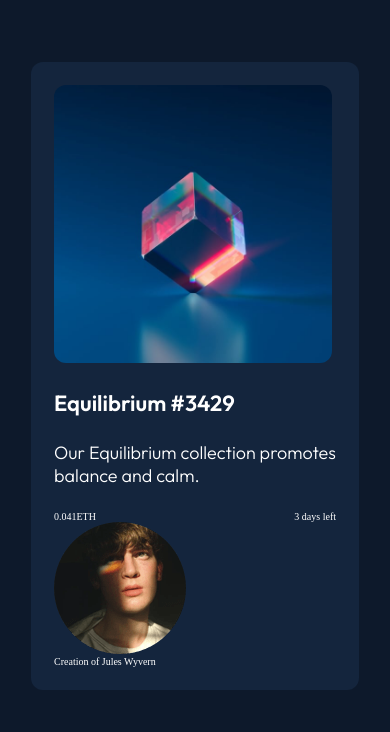
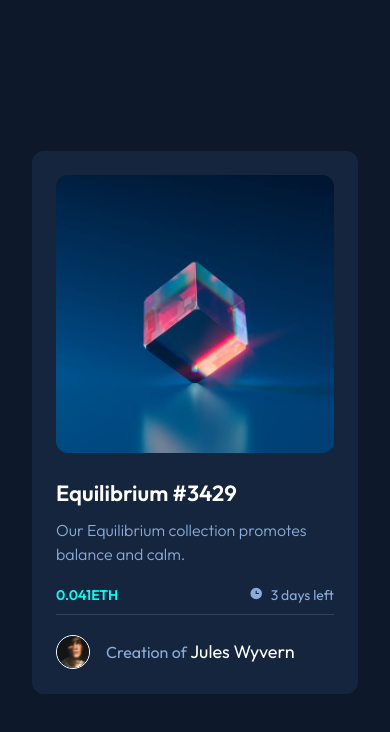
Before and after one commit to lucianakyoko/frontend_mentor_challenges, a plain HTML site: page nft-preview-card-component/index.html in a window 390 px wide. Drawn offline with Linux system fonts and the light colour scheme.

Commit message:
Mobile layout

```diff
--- a/nft-preview-card-component/index.html
+++ b/nft-preview-card-component/index.html
@@ -19,11 +19,11 @@
     <p class="card__paraghaph">Our Equilibrium collection promotes balance and calm.</p>
     <div class="card__details">
       <p class="left">0.041ETH</p>
-      <p class="card__details-right">3 days left</p>
+      <p class="right">3 days left</p>
     </div>
     <div class="card__profile">
       <img src="./images/image-avatar.png" alt="Jules's profile image" class="card__profile-image">
-      <p class="card__profile-creation">Creation of Jules Wyvern</p>
+      <p class="card__profile-creation">Creation of <span class="card__profile-name">Jules Wyvern</span></p>
     </div>
   </main>
 
--- a/nft-preview-card-component/sass/_card.scss
+++ b/nft-preview-card-component/sass/_card.scss
@@ -1,30 +1,68 @@
 .card {
+  width: 326px;
+  height: 543px;
   background-color: $Very-dark-blue-card-BG;
   border-radius: 12px;
-  width: 328px;
-  padding: 2.3rem;
-  margin: 6.2rem auto;
-
-
+  padding: 2.4rem;
 
   &__image {
-    width: 278px;
+    width: 27.8rem;
     border-radius: 12px;
   }
 
   &__title {
-    @include font(22px, 600);
+    @include font(2.2rem, 600, $White);
     @include margin(2.4rem);
   }
 
   &__paraghaph {
-    @include font(1.8rem, 300);
-    @include margin(2.4rem);
+    @include margin(1.1rem);
+    line-height: 2.4rem;
+    @include font(1.6rem, 300, $Soft-blue);
   }
 
   &__details {
-    @include margin(2.4rem);
+    @include margin(2rem);
+    padding-bottom: 1rem;
     display: flex;
+    align-items: center;
     justify-content: space-between;
+    border-bottom: 1px solid $Very-dark-blue-line;
+
+    .left {
+      @include font(1.4rem, 600, $Cyan);
+      ::before {
+        @include beforeIcon(11px, 18px, url('./images/icon-ethereum.svg'));
+      }
+    }
+
+    .right {
+      @include font(1.4rem, 400, $Soft-blue);
+      &::before {
+        @include beforeIcon(13.33px, 13.33px, url('./images/icon-clock.svg'));
+      }
+    }
+  }
+
+  &__profile {
+    @include margin(2rem);
+    display: flex;
+    align-items: center;
+    justify-content: left;
+    gap: 16px
+  }
+
+  &__profile-image {
+    width: 34px;
+    border: solid 1px $White;
+    border-radius: 50%;
+  }
+
+  &__profile-creation {
+    @include font(1.6rem, 400, $Soft-blue);
+  }
+
+  &__profile-name {
+    @include font(1.8rem, 400, $White);
   }
 }
--- a/nft-preview-card-component/sass/styles.scss
+++ b/nft-preview-card-component/sass/styles.scss
@@ -7,14 +7,26 @@ $White: hsl(0, 0%, 100%);
 
 $border-radius: 1.2rem;
 
-@mixin font($size, $weight) {
+@mixin font($size, $weight, $color) {
   font-family: 'Outfit', sans-serif;
   font-size: $size;
   font-weight: $weight;
+  color: $color;
 }
 
 @mixin margin($top){
   margin-top: $top;
+}
+
+@mixin beforeIcon($width, $height, $imageURL) {
+  content: '';
+  width: $width;
+  height: $height;
+  margin-right: .8rem;
+  display: inline-block;
+  background-image: $imageURL;
+  background-size: cover;
+  background-repeat: no-repeat;
 }
 
 
@@ -32,7 +44,11 @@ body {
   width: 100%;
   height: 100vh;
   background-color: $Very-dark-blue-main-BG;
-  color: $White;
+
+  display: flex;
+  align-items: center;
+  justify-content: center;
+  flex-direction: column;
 }
 
 a {
```
Also changed, not shown: nft-preview-card-component/nft-preview-card-component/styles.css (added), nft-preview-card-component/styles.css.
